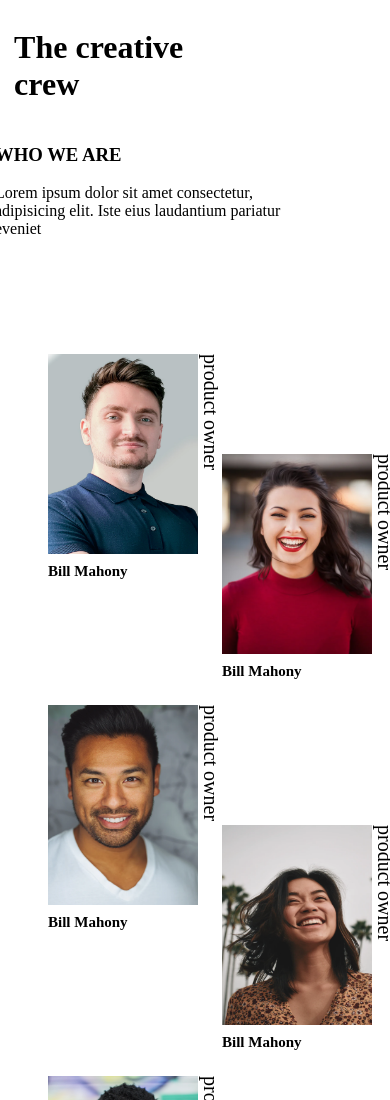
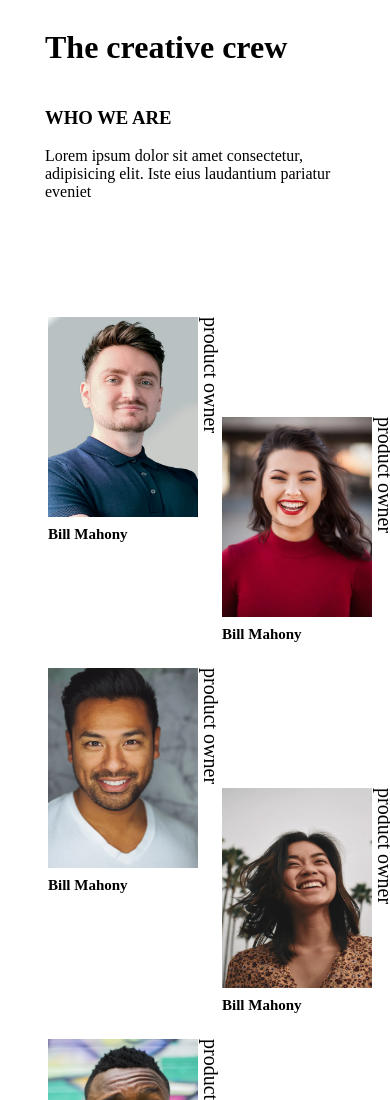
Before and after one commit to surovishimu/my-team-page-master, a plain HTML site: page index.html in a window 390 px wide. Shown: the top 1100 px of the page. Drawn offline with Linux system fonts and the light colour scheme.

Commit message:
sec commit

```diff
--- a/style.css
+++ b/style.css
@@ -36,9 +36,11 @@
 #inner-text2 {
     margin-top: 100px;
 }
+
 #inner-text5 {
     margin-top: 100px;
 }
+
 .inner-div {
     display: flex;
     column-gap: 1px;
@@ -62,7 +64,12 @@
     }
 
     .title {
-        margin-right: 50px;
+        width: 300px;
+        margin-left: 100px;
+    }
+
+    .about {
+        margin-left: 100px;
     }
 
     .container-2 {
@@ -77,15 +84,18 @@
         width: 150px;
     }
 
-    #inner-div2{
-       padding-top:120px ;
+    #inner-div2 {
+        padding-top: 120px;
     }
-    #inner-div4{
-        padding-top:120px ;
-     }
-     #photo-5 {
+
+    #inner-div4 {
+        padding-top: 120px;
+    }
+
+    #photo-5 {
         margin-top: 0px;
     }
+
     #inner-text5 {
         margin-top: 0px;
     }
```
